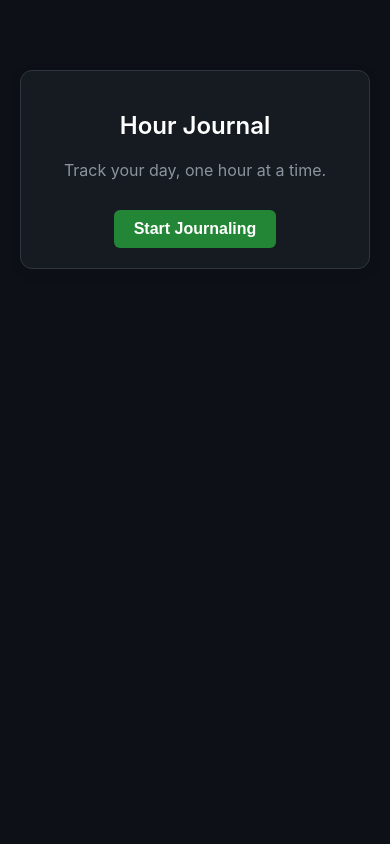
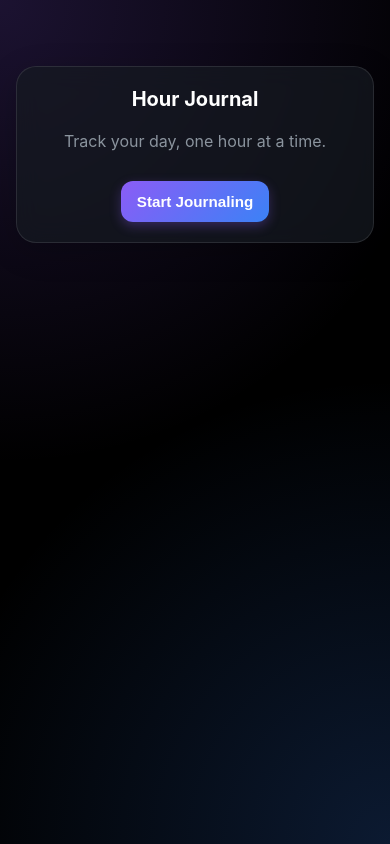
Before and after one commit to AswinKM1/Whatudoin., a React (Vite) app: page / in a window 390 px wide. Built offline with nearby package versions, Linux system fonts and the light colour scheme; no server answers.

Commit message:
style: mobile responsive polish and glassmorphism update

```diff
--- a/src/components/Journal.jsx
+++ b/src/components/Journal.jsx
@@ -105,29 +105,34 @@ export default function Journal({ user }) {
                     placeholder="I built a cool feature..."
                     autoFocus
                 />
-                <div style={{ display: 'flex', justifyContent: 'space-between', marginTop: '16px' }}>
+                <div style={{ display: 'flex', flexDirection: 'column', gap: '12px', marginTop: '16px' }}>
+                    <div style={{ display: 'grid', gridTemplateColumns: '1fr 1fr', gap: '12px' }}>
                         <button
                             onClick={requestNotificationPermission}
+                            className="secondary"
                             style={{
-                            backgroundColor: 'transparent',
-                            color: notificationStatus === 'granted' ? '#238636' : '#8b949e',
-                            border: '1px solid #30363d'
+                                color: notificationStatus === 'granted' ? '#4ade80' : '#9ca3af',
                             }}
                         >
-                        {notificationStatus === 'granted' ? 'Notifications Active' : 'Enable Notifications'}
+                            {notificationStatus === 'granted' ? '🔔 Active' : 'Enable 🔔'}
                         </button>
+
                         {!user.isAnonymous ? (
-                        <span style={{ fontSize: '0.8rem', color: '#58a6ff', alignSelf: 'center' }}>Synced ✅</span>
+                            <div className="secondary" style={{ display: 'flex', alignItems: 'center', justifyContent: 'center', fontSize: '0.9rem', color: '#60a5fa' }}>
+                                Synced ✅
+                            </div>
                         ) : (
                             <button
                                 onClick={handleLinkGoogle}
-                            style={{ backgroundColor: '#1f6feb', color: 'white', border: 'none', marginLeft: '8px' }}
+                                className="secondary"
+                                style={{ backgroundColor: 'rgba(59, 130, 246, 0.1)', color: '#60a5fa', border: '1px solid rgba(59, 130, 246, 0.2)' }}
                             >
                                 Sync Data
                             </button>
                         )}
-                    <button className="primary" onClick={saveEntry} disabled={saving}>
-                        {saving ? 'Saving...' : 'Save'}
+                    </div>
+                    <button className="primary" onClick={saveEntry} disabled={saving} style={{ width: '100%' }}>
+                        {saving ? 'Saving...' : 'Save Entry'}
                     </button>
                 </div>
             </div>
--- a/src/index.css
+++ b/src/index.css
@@ -1,18 +1,21 @@
 :root {
   --bg-color: #0d1117;
-  --text-color: #c9d1d9;
-  --primary-color: #238636;
-  --secondary-color: #161b22;
-  --accent-color: #58a6ff;
-  --card-bg: #161b22;
-  --border-color: #30363d;
+  --text-color: #e6edf3;
+  --primary-color: #8b5cf6;
+  /* Modern Purple */
+  --card-bg: rgba(22, 27, 34, 0.7);
+  --border-color: rgba(255, 255, 255, 0.1);
   --font-family: 'Inter', system-ui, -apple-system, sans-serif;
 }
 
 body {
   margin: 0;
   font-family: var(--font-family);
-  background-color: var(--bg-color);
+  background-color: #000;
+  background-image:
+    radial-gradient(circle at 0% 0%, rgba(139, 92, 246, 0.2) 0%, transparent 50%),
+    radial-gradient(circle at 100% 100%, rgba(59, 130, 246, 0.2) 0%, transparent 50%);
+  background-attachment: fixed;
   color: var(--text-color);
   -webkit-font-smoothing: antialiased;
   display: flex;
@@ -22,69 +25,102 @@ body {
 
 #root {
   width: 100%;
-  max-width: 600px;
-  padding: 20px;
+  max-width: 500px;
+  /* Slightly tighter for mobile focus */
+  padding: 16px;
   box-sizing: border-box;
 }
 
-h1, h2, h3 {
+h1,
+h2,
+h3 {
   color: #fff;
-  font-weight: 600;
+  font-weight: 700;
+  margin-top: 0;
+}
+
+h2 {
+  font-size: 1.25rem;
+  margin-bottom: 16px;
 }
 
 button {
   cursor: pointer;
   border: none;
-  border-radius: 6px;
-  padding: 10px 20px;
-  font-size: 1rem;
+  border-radius: 12px;
+  padding: 12px 16px;
+  font-size: 0.95rem;
   font-weight: 600;
-  transition: all 0.2s ease;
+  transition: all 0.2s cubic-bezier(0.4, 0, 0.2, 1);
+  display: inline-flex;
+  align-items: center;
+  justify-content: center;
+}
+
+button:active {
+  transform: scale(0.96);
 }
 
 button.primary {
-  background-color: var(--primary-color);
+  background: linear-gradient(135deg, #8b5cf6, #3b82f6);
   color: white;
+  box-shadow: 0 4px 12px rgba(139, 92, 246, 0.3);
 }
 
 button.primary:hover {
-  background-color: #2ea043;
+  box-shadow: 0 6px 16px rgba(139, 92, 246, 0.4);
+  transform: translateY(-1px);
+}
+
+button.secondary {
+  background: rgba(255, 255, 255, 0.1);
+  color: #e6edf3;
+  border: 1px solid rgba(255, 255, 255, 0.1);
 }
 
 .card {
   background-color: var(--card-bg);
+  backdrop-filter: blur(12px);
+  -webkit-backdrop-filter: blur(12px);
   border: 1px solid var(--border-color);
-  border-radius: 12px;
+  border-radius: 20px;
   padding: 20px;
-  margin-bottom: 16px;
-  box-shadow: 0 4px 12px rgba(0,0,0,0.1);
+  margin-bottom: 20px;
+  box-shadow: 0 8px 32px rgba(0, 0, 0, 0.2);
 }
 
 textarea {
   width: 100%;
-  background-color: #0d1117;
+  background-color: rgba(0, 0, 0, 0.3);
   border: 1px solid var(--border-color);
-  color: var(--text-color);
-  border-radius: 6px;
-  padding: 12px;
+  color: #fff;
+  border-radius: 12px;
+  padding: 16px;
   font-family: inherit;
-  resize: vertical;
+  resize: none;
   min-height: 120px;
   font-size: 1rem;
   box-sizing: border-box;
+  transition: border-color 0.2s;
 }
 
 textarea:focus {
   outline: none;
-  border-color: var(--accent-color);
-  box-shadow: 0 0 0 3px rgba(88, 166, 255, 0.2);
+  border-color: var(--primary-color);
 }
 
 .fade-in {
-  animation: fadeIn 0.5s ease-out;
+  animation: fadeIn 0.4s ease-out;
 }
 
 @keyframes fadeIn {
-  from { opacity: 0; transform: translateY(10px); }
-  to { opacity: 1; transform: translateY(0); }
+  from {
+    opacity: 0;
+    transform: translateY(10px);
+  }
+
+  to {
+    opacity: 1;
+    transform: translateY(0);
+  }
 }
```
Also changed, not shown: 1 other file (tests, documents, lock files or other folders). Lines whose indentation alone changed are shown as unchanged.
